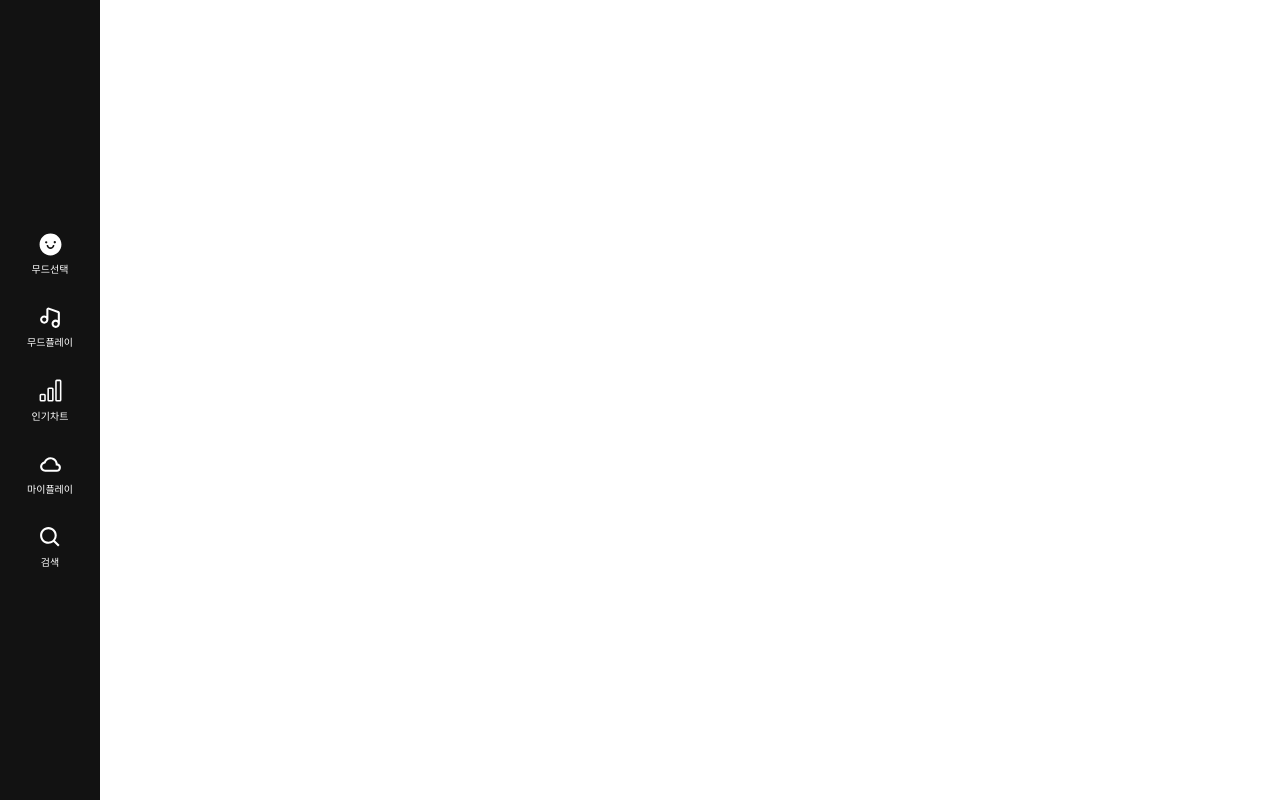
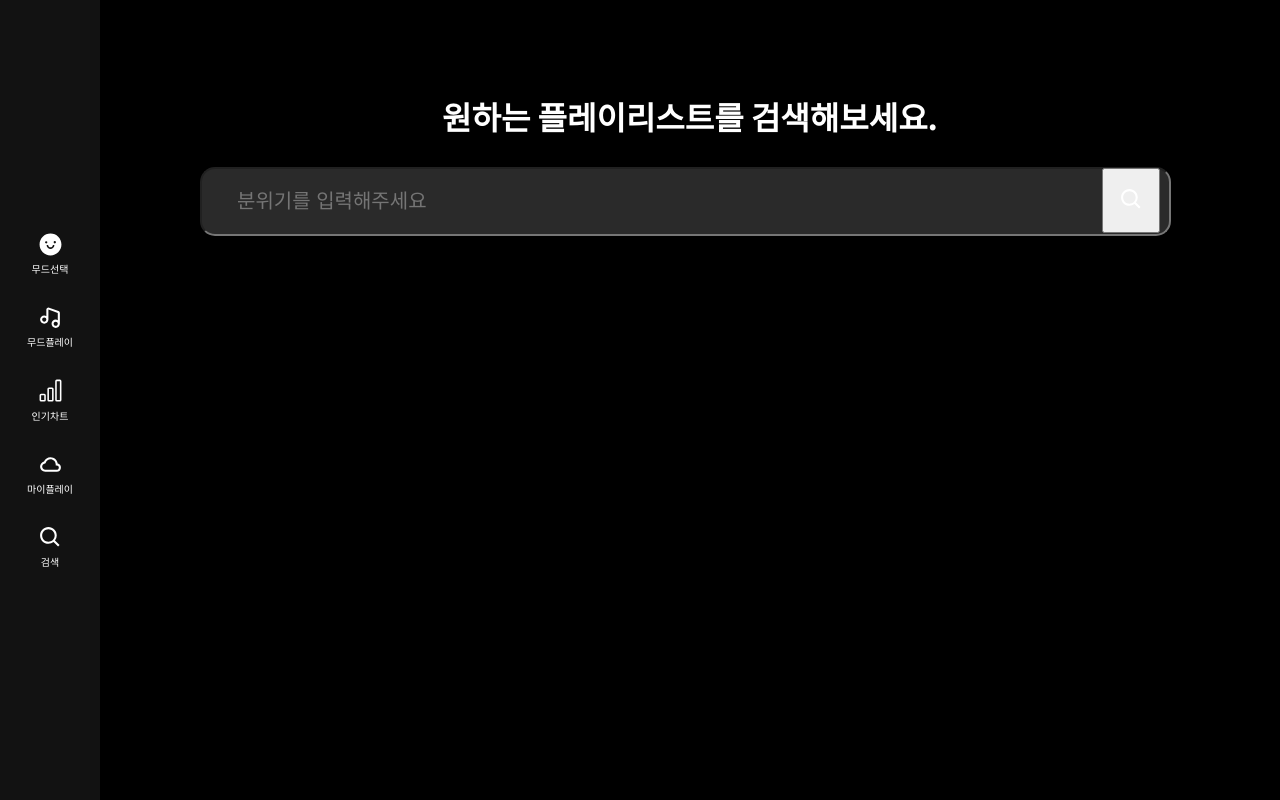
Before and after one commit to 2sel/Mood-Mango, a React (Create React App) app: page /search in a window 1280 px wide. Built offline with nearby package versions, Linux system fonts and the light colour scheme.

Commit message:
feat. 수정

```diff
--- a/src/pages/Search.tsx
+++ b/src/pages/Search.tsx
@@ -1,18 +1,19 @@
 import React from "react";
 import styled from "styled-components";
-import MusicBox from "./../components/Main/MusicBox";
+import Icon from "./../components/common/Icon";
 
 const Search = () => {
   return (
     <Background>
       <SearchWrap>
         <SearchTitle>원하는 플레이리스트를 검색해보세요.</SearchTitle>
-        <SearchInput
-          placeholder="분위기를 입력해주세요"
-          type="search"
-        ></SearchInput>
+        <SearchInputBox>
+          <SearchInput placeholder="분위기를 입력해주세요" type="text" />
+          <InputButton type="submit">
+            <Icon kind={"search"} />
+          </InputButton>
+        </SearchInputBox>
       </SearchWrap>
-      <MusicBox></MusicBox>
     </Background>
   );
 };
@@ -38,13 +39,25 @@ const SearchTitle = styled.div`
   font-size: 2rem;
   color: #ffffff;
 `;
-
+const SearchInputBox = styled.div`
+  position: relative;
+  width: 100%;
+`;
 const SearchInput = styled.input`
   width: 90%;
-  height: 4.0625rem;
+  height: 65px;
   margin-top: 35px;
   background-color: #2a2a2a;
   border-radius: 15px;
   font-size: 1.25rem;
   padding: 0 50px 0 35px;
 `;
+
+const InputButton = styled.button`
+  width: 6%;
+  height: 65px;
+  position: absolute;
+  top: 35%;
+  right: 2%;
+  /* background-color: transparent; */
+`;
--- a/src/shared/Routers.tsx
+++ b/src/shared/Routers.tsx
@@ -5,6 +5,8 @@ import Main from "../pages/Main";
 import Moods from "../pages/Moods";
 import Rank from "../pages/Rank";
 import Mypage from "../pages/Mypage";
+import Search from "./../pages/Search";
+
 import { moodStorage } from "../components/common/MoodStorage";
 import Musicplayer from "../components/Rank/Musicplayer";
 
@@ -15,7 +17,9 @@ const Routers = () => {
         <Routes>
           <Route path="/" element={<Rank />} />
           <Route path="/main" element={<Main />} />
+          <Route path="/moods" element={<Moods />} />
           <Route path="/mypage" element={<Mypage />} />
+          <Route path="/search" element={<Search />} />
         </Routes>
         <Musicplayer></Musicplayer>
       </Layout>
```
Also changed, not shown: src/components/Main/MusicBox.tsx (deleted, +0 -7 lines), src/components/common/Navbar.tsx (indentation only).
